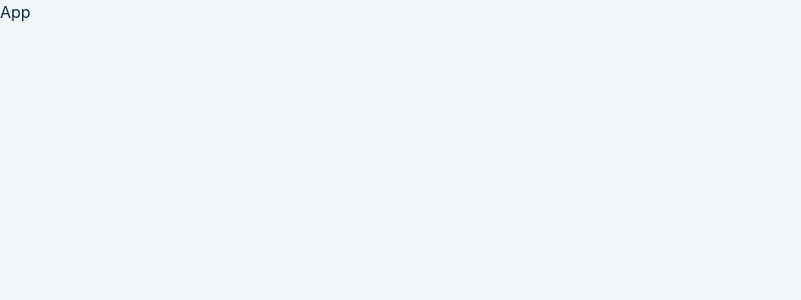
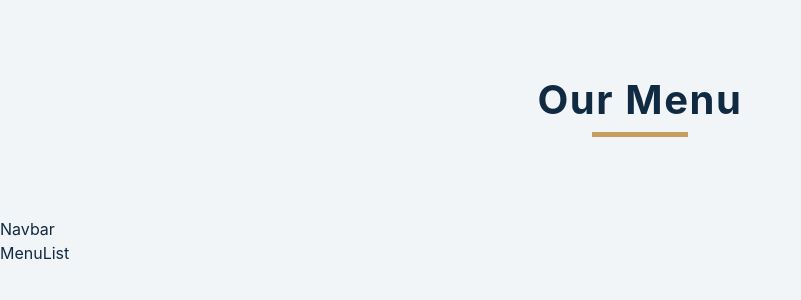
Before and after one commit to waleedlugod/menu, a React (Create React App) app: page / in a window 1280 px wide. Shown: the top 300 px of the page, without its empty margins (0-801 px from the left). Built offline with nearby package versions, Linux system fonts and the light colour scheme.

Commit message:
added header and menu boilerplate

```diff
--- a/src/components/App.js
+++ b/src/components/App.js
@@ -1,7 +1,14 @@
 import React from "react";
+import Header from "./Header";
+import Menu from "./Menu";
 
 function App() {
-	return <div>App</div>;
+	return (
+		<>
+			<Header />
+			<Menu />
+		</>
+	);
 }
 
 export default App;
--- /dev/null
+++ b/src/components/Header.js
@@ -0,0 +1,12 @@
+import React from "react";
+
+function Header() {
+	return (
+		<div className="header">
+			<h2>Our Menu</h2>
+			<div className="underline"></div>
+		</div>
+	);
+}
+
+export default Header;
--- /dev/null
+++ b/src/components/Menu.js
@@ -0,0 +1,16 @@
+import React, { useState } from "react";
+import Navbar from "./Navbar";
+import MenuList from "./MenuList";
+import menuData from "../data/data";
+
+function Menu() {
+	const [menu, setMeny] = useState(menuData);
+	return (
+		<>
+			<Navbar />
+			<MenuList />
+		</>
+	);
+}
+
+export default Menu;
--- /dev/null
+++ b/src/components/MenuList.js
@@ -0,0 +1,7 @@
+import React from "react";
+
+function MenuList() {
+	return <div>MenuList</div>;
+}
+
+export default MenuList;
--- /dev/null
+++ b/src/components/Navbar.js
@@ -0,0 +1,7 @@
+import React from "react";
+
+function Navbar() {
+	return <div>Navbar</div>;
+}
+
+export default Navbar;
--- /dev/null
+++ b/src/data/data.js
@@ -0,0 +1,75 @@
+const menu = [
+	{
+		id: 1,
+		title: "buttermilk pancakes",
+		category: "breakfast",
+		price: 15.99,
+		img: "./images/item-1.jpeg",
+		desc: `I'm baby woke mlkshk wolf bitters live-edge blue bottle, hammock freegan copper mug whatever cold-pressed `,
+	},
+	{
+		id: 2,
+		title: "diner double",
+		category: "lunch",
+		price: 13.99,
+		img: "./images/item-2.jpeg",
+		desc: `vaporware iPhone mumblecore selvage raw denim slow-carb leggings gochujang helvetica man braid jianbing. Marfa thundercats `,
+	},
+	{
+		id: 3,
+		title: "godzilla milkshake",
+		category: "shakes",
+		price: 6.99,
+		img: "./images/item-3.jpeg",
+		desc: `ombucha chillwave fanny pack 3 wolf moon street art photo booth before they sold out organic viral.`,
+	},
+	{
+		id: 4,
+		title: "country delight",
+		category: "breakfast",
+		price: 20.99,
+		img: "./images/item-4.jpeg",
+		desc: `Shabby chic keffiyeh neutra snackwave pork belly shoreditch. Prism austin mlkshk truffaut, `,
+	},
+	{
+		id: 5,
+		title: "egg attack",
+		category: "lunch",
+		price: 22.99,
+		img: "./images/item-5.jpeg",
+		desc: `franzen vegan pabst bicycle rights kickstarter pinterest meditation farm-to-table 90's pop-up `,
+	},
+	{
+		id: 6,
+		title: "oreo dream",
+		category: "shakes",
+		price: 18.99,
+		img: "./images/item-6.jpeg",
+		desc: `Portland chicharrones ethical edison bulb, palo santo craft beer chia heirloom iPhone everyday`,
+	},
+	{
+		id: 7,
+		title: "bacon overflow",
+		category: "breakfast",
+		price: 8.99,
+		img: "./images/item-7.jpeg",
+		desc: `carry jianbing normcore freegan. Viral single-origin coffee live-edge, pork belly cloud bread iceland put a bird `,
+	},
+	{
+		id: 8,
+		title: "american classic",
+		category: "lunch",
+		price: 12.99,
+		img: "./images/item-8.jpeg",
+		desc: `on it tumblr kickstarter thundercats migas everyday carry squid palo santo leggings. Food truck truffaut  `,
+	},
+	{
+		id: 9,
+		title: "quarantine buddy",
+		category: "shakes",
+		price: 16.99,
+		img: "./images/item-9.jpeg",
+		desc: `skateboard fam synth authentic semiotics. Live-edge lyft af, edison bulb yuccie crucifix microdosing.`,
+	},
+];
+export default menu;
--- a/src/index.css
+++ b/src/index.css
@@ -121,3 +121,15 @@ p {
 		line-height: 1;
 	}
 }
+
+.header {
+	margin: 5rem;
+	display: flex;
+	flex-direction: column;
+	align-items: center;
+}
+.underline {
+	width: 6rem;
+	height: 0.3rem;
+	background-color: var(--clr-gold);
+}
```
